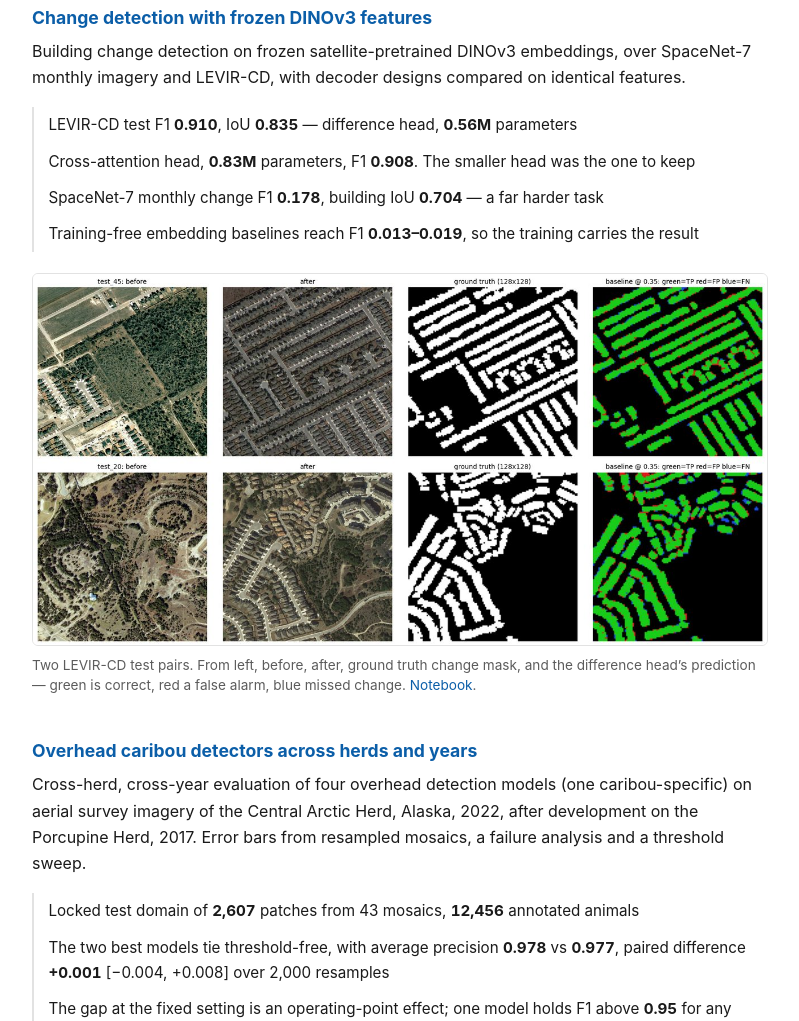
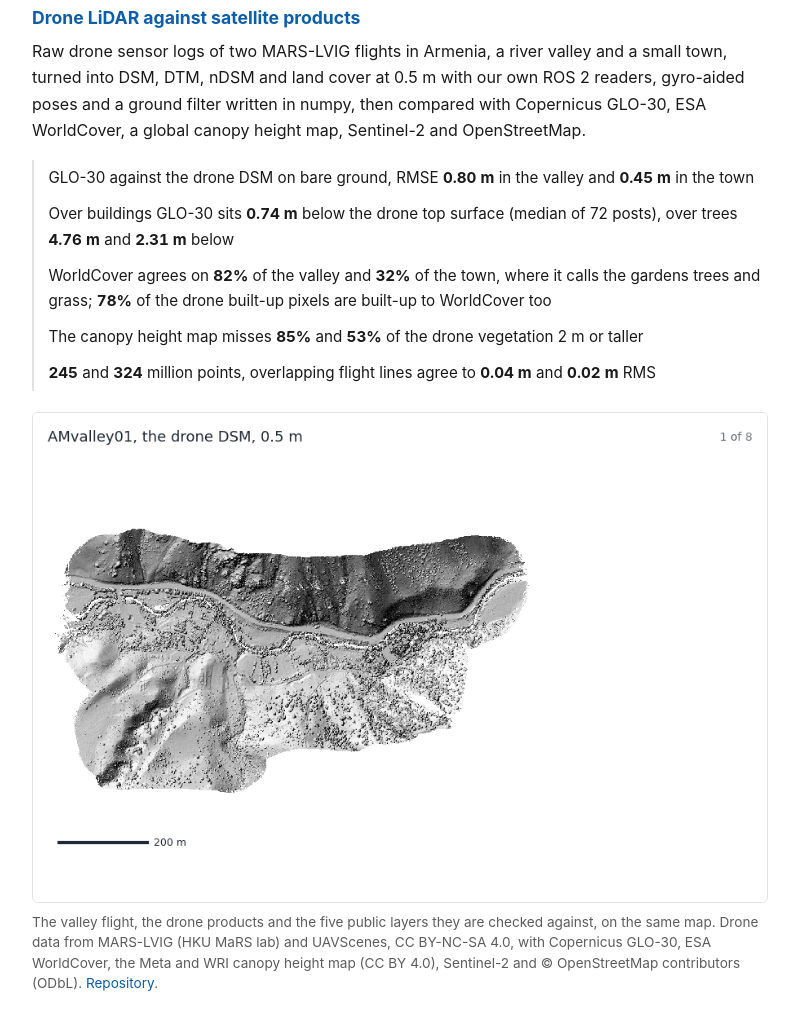
Before and after one commit to saverin0/saverin0.github.io, a plain HTML site: page index.html in a window 1280 px wide. Shown: the part 4861-5882 px from the top of the page, without its empty margins (240-1039 px from the left). Drawn offline with Linux system fonts and the light colour scheme.

Commit message:
uav-lidar-vs-satellite added with the valley flight GIF

```diff
--- a/index.html
+++ b/index.html
@@ -188,6 +188,32 @@
   </div>
 
   <div class="project">
+    <h3><a href="https://github.com/saverin0/uav-lidar-vs-satellite">Drone LiDAR against satellite products</a></h3>
+    <p>Raw drone sensor logs of two MARS-LVIG flights in Armenia, a river valley and a small town,
+    turned into DSM, DTM, nDSM and land cover at 0.5&nbsp;m with our own ROS&nbsp;2 readers, gyro-aided
+    poses and a ground filter written in numpy, then compared with Copernicus GLO-30, ESA WorldCover,
+    a global canopy height map, Sentinel-2 and OpenStreetMap.</p>
+    <ul class="stats">
+      <li>GLO-30 against the drone DSM on bare ground, RMSE <b>0.80&nbsp;m</b> in the valley and <b>0.45&nbsp;m</b> in the town</li>
+      <li>Over buildings GLO-30 sits <b>0.74&nbsp;m</b> below the drone top surface (median of 72 posts), over trees <b>4.76&nbsp;m</b> and <b>2.31&nbsp;m</b> below</li>
+      <li>WorldCover agrees on <b>82%</b> of the valley and <b>32%</b> of the town, where it calls the gardens trees and grass; <b>78%</b> of the drone built-up pixels are built-up to WorldCover too</li>
+      <li>The canopy height map misses <b>85%</b> and <b>53%</b> of the drone vegetation 2&nbsp;m or taller</li>
+      <li><b>245</b> and <b>324</b> million points, overlapping flight lines agree to <b>0.04&nbsp;m</b> and <b>0.02&nbsp;m</b> RMS</li>
+    </ul>
+    <figure>
+      <a href="https://github.com/saverin0/uav-lidar-vs-satellite">
+        <img src="images/uav-lidar-valley.gif" width="900" height="600" loading="lazy"
+             alt="Eight frames of the valley flight on one map, the drone DSM, DTM and land cover at 0.5 m, then the Copernicus DEM, ESA WorldCover, the Meta and WRI canopy height map, Sentinel-2 and OpenStreetMap.">
+      </a>
+      <figcaption>The valley flight, the drone products and the five public layers they are checked
+      against, on the same map. Drone data from MARS-LVIG (HKU MaRS lab) and UAVScenes, CC BY-NC-SA 4.0,
+      with Copernicus GLO-30, ESA WorldCover, the Meta and WRI canopy height map (CC BY 4.0), Sentinel-2
+      and &copy; OpenStreetMap contributors (ODbL).
+      <a href="https://github.com/saverin0/uav-lidar-vs-satellite">Repository</a>.</figcaption>
+    </figure>
+  </div>
+
+  <div class="project">
     <h3><a href="https://github.com/saverin0/Change-Detection-Using-Dinov3">Change detection with frozen DINOv3 features</a></h3>
     <p>Building change detection on frozen satellite-pretrained DINOv3 embeddings, over SpaceNet-7
     monthly imagery and LEVIR-CD, with decoder designs compared on identical features.</p>
```
Also changed, not shown: images/uav-lidar-valley.gif (added).
